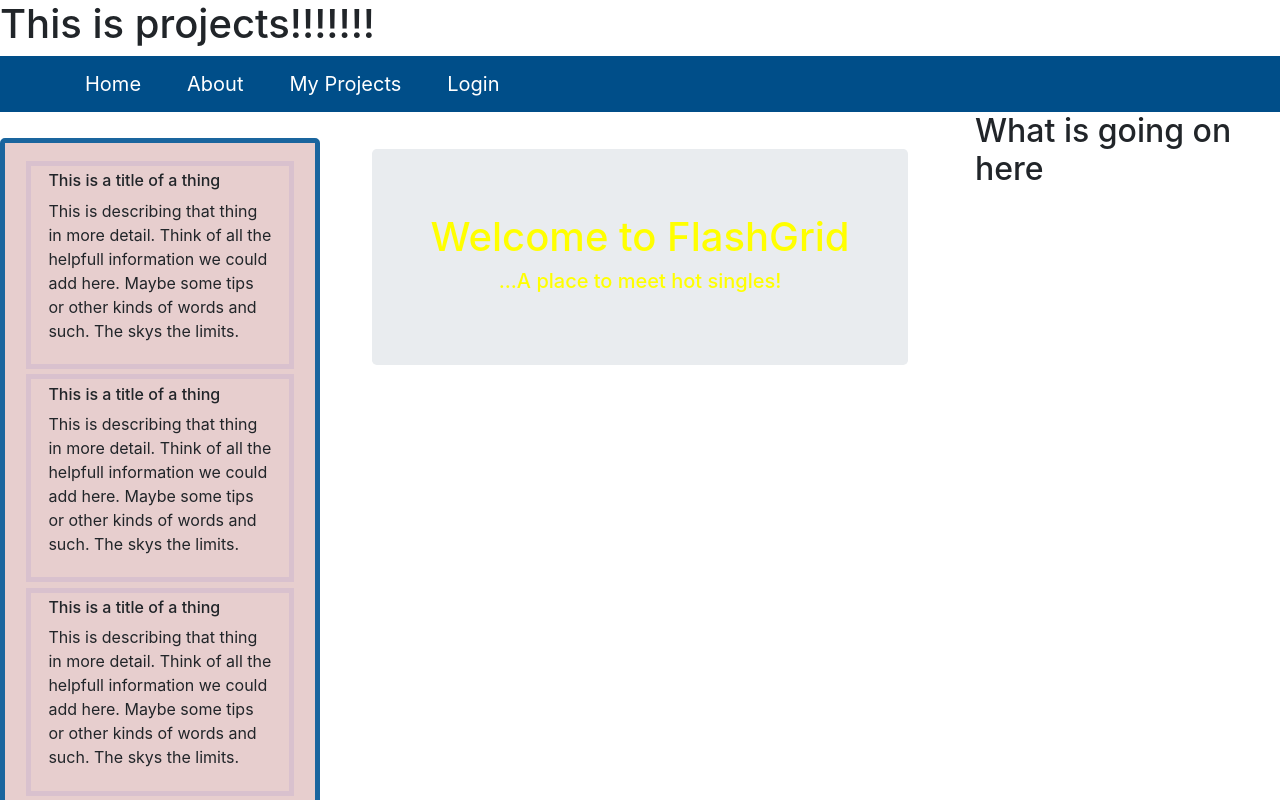
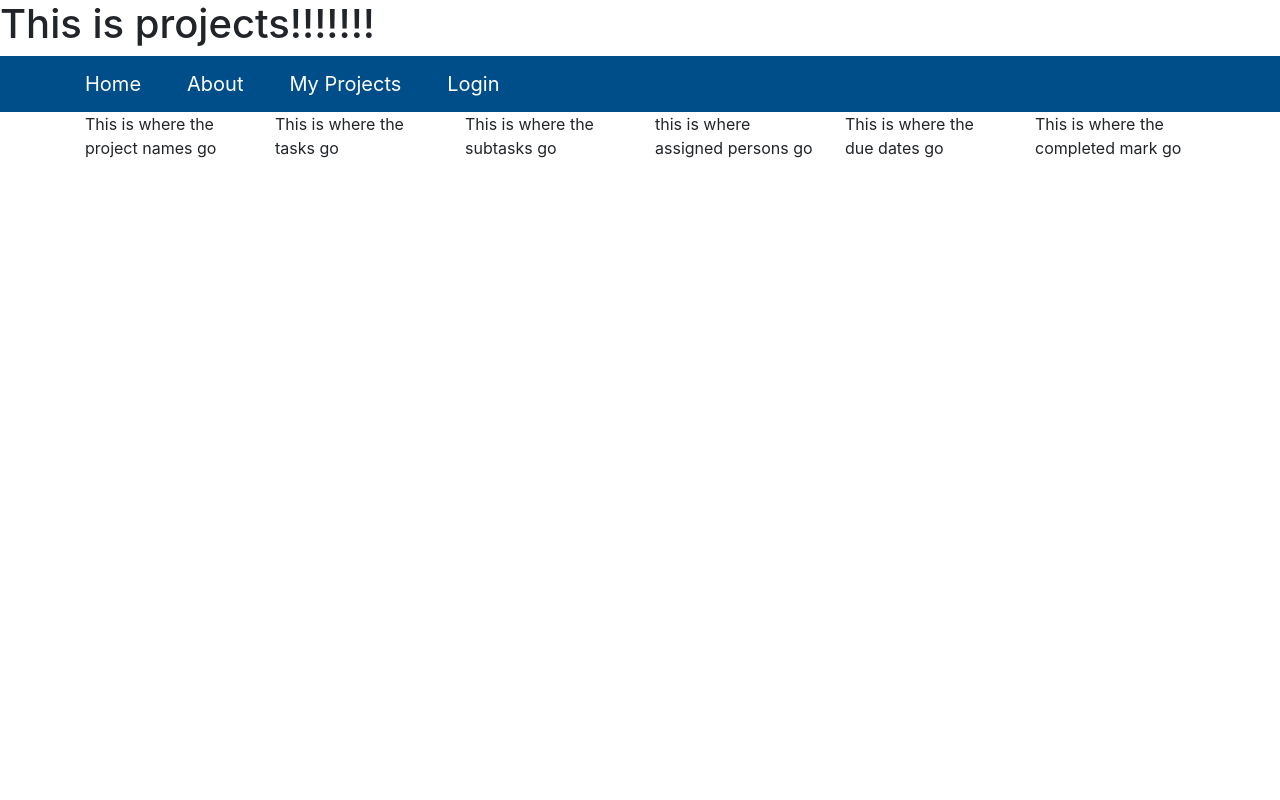
Before and after one commit to playerthomasm6/flashGrid, a React (Create React App) app in the folder client/: page /projects in a window 1280 px wide. Shown: the top 800 px of the page. Built offline with nearby package versions, Linux system fonts and the light colour scheme.

Commit message:
started projectsNav component

```diff
--- /dev/null
+++ b/client/src/components/ProjectsNav/index.js
@@ -0,0 +1,21 @@
+import React from "react";
+import "./styles.css";
+
+function ProjectsNav() {
+    return (
+        <div>
+            <div className="container">
+                <div className="row">
+                    <div className="col project-bar">This is where the project names go</div>
+                    <div className="col tasks-bar">This is where the tasks go</div>
+                    <div className="col sub-tasks-bar">This is where the subtasks go</div>
+                    <div className="col people">this is where assigned persons go</div>
+                    <div className="col due-date">This is where the due dates go</div>
+                    <div className="col complete">This is where the completed mark go</div>
+                </div>
+            </div>
+        </div>
+    );
+}
+
+export default ProjectsNav;
--- /dev/null
+++ b/client/src/components/ProjectsNav/styles.css
@@ -0,0 +1,3 @@
+.project-bar {
+
+}
--- a/client/src/pages/myProjects.js
+++ b/client/src/pages/myProjects.js
@@ -1,6 +1,6 @@
 import React, { useState, useEffect } from "react";
 import Nav from "../components/Navbar";
-import HelloFlashGrid from "../components/HelloFlashGrid";
+import ProjectsNav from "../components/ProjectsNav";
 
 function MyProjects() {
 
@@ -8,7 +8,7 @@ function MyProjects() {
         <div>
             <h1>This is projects!!!!!!!</h1>
             <Nav />
-            <HelloFlashGrid />
+            <ProjectsNav />
         </div>
 
     );
--- a/package.json
+++ b/package.json
@@ -1,5 +1,5 @@
 {
-  "name": "mern",
+  "name": "flashgrid",
   "version": "1.0.0",
   "description": "",
   "main": "server.js",
```
Also changed, not shown: 1 other file (tests, documents, lock files or other folders).
